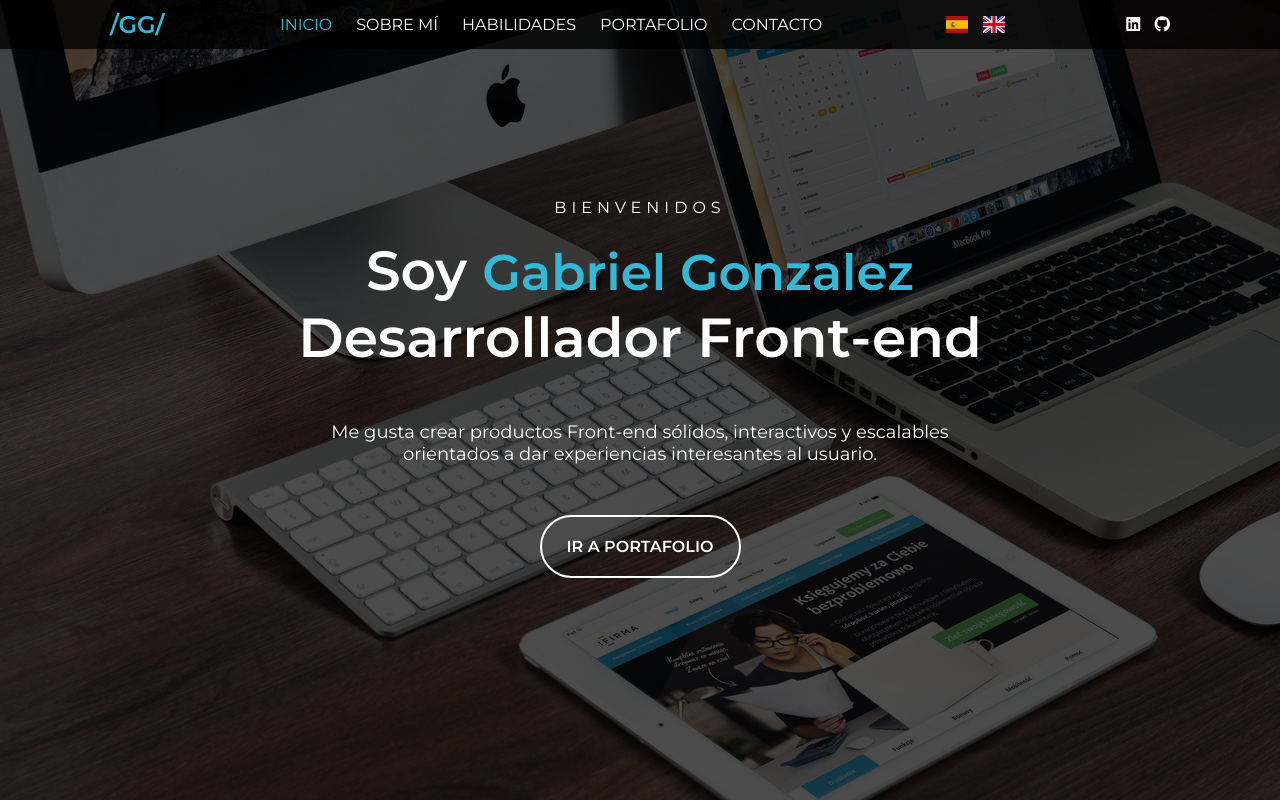
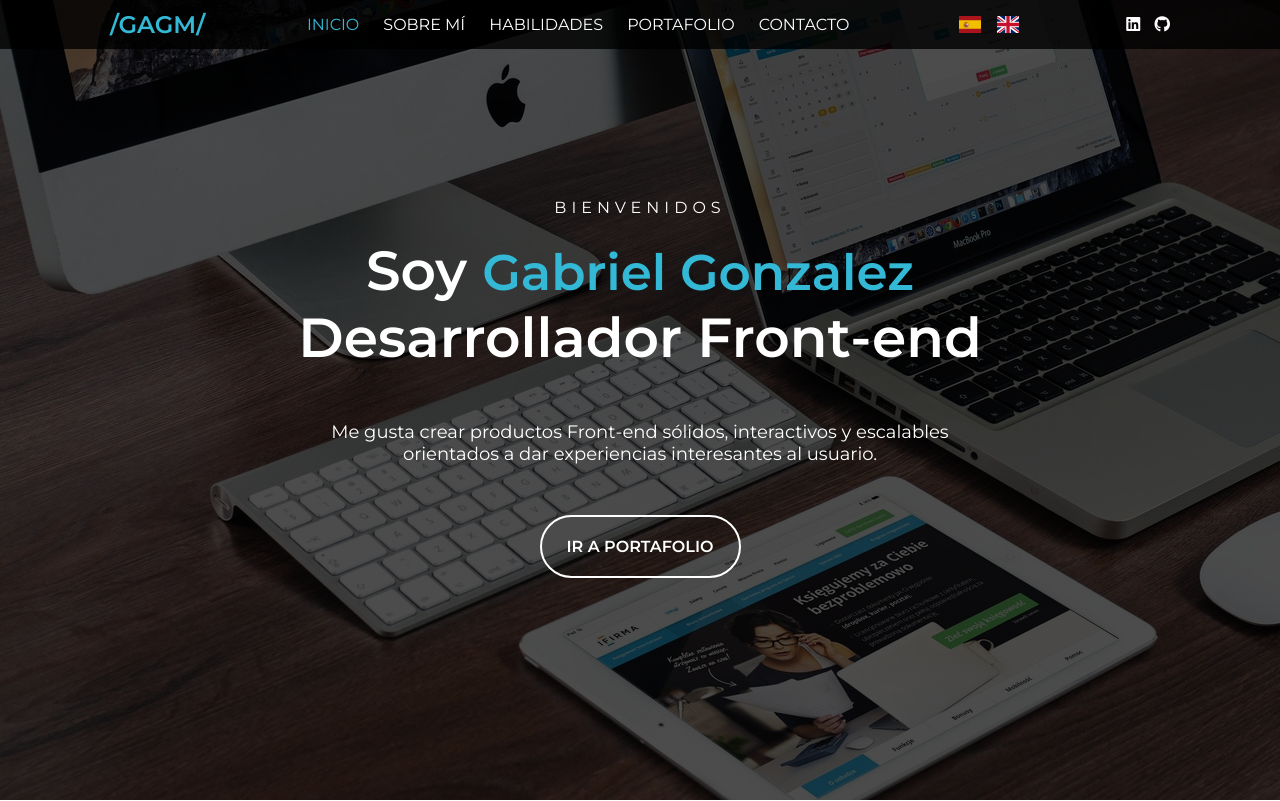
Before and after one commit to IXiales/Portafolio-Web, a plain HTML site: page index.html in a window 1280 px wide. Shown: the top 801 px of the page. Drawn offline with nearby package versions, Linux system fonts and the light colour scheme.

Commit message:
Update index.html

```diff
--- a/index.html
+++ b/index.html
@@ -45,7 +45,7 @@
         <header>
           <div class="contenido-header">
             <a href="#top">
-              <h1>/GG/</h1>
+              <h1>/GAGM/</h1>
             </a>
             <nav id="nav" class="">
               <ul id="links">
```
